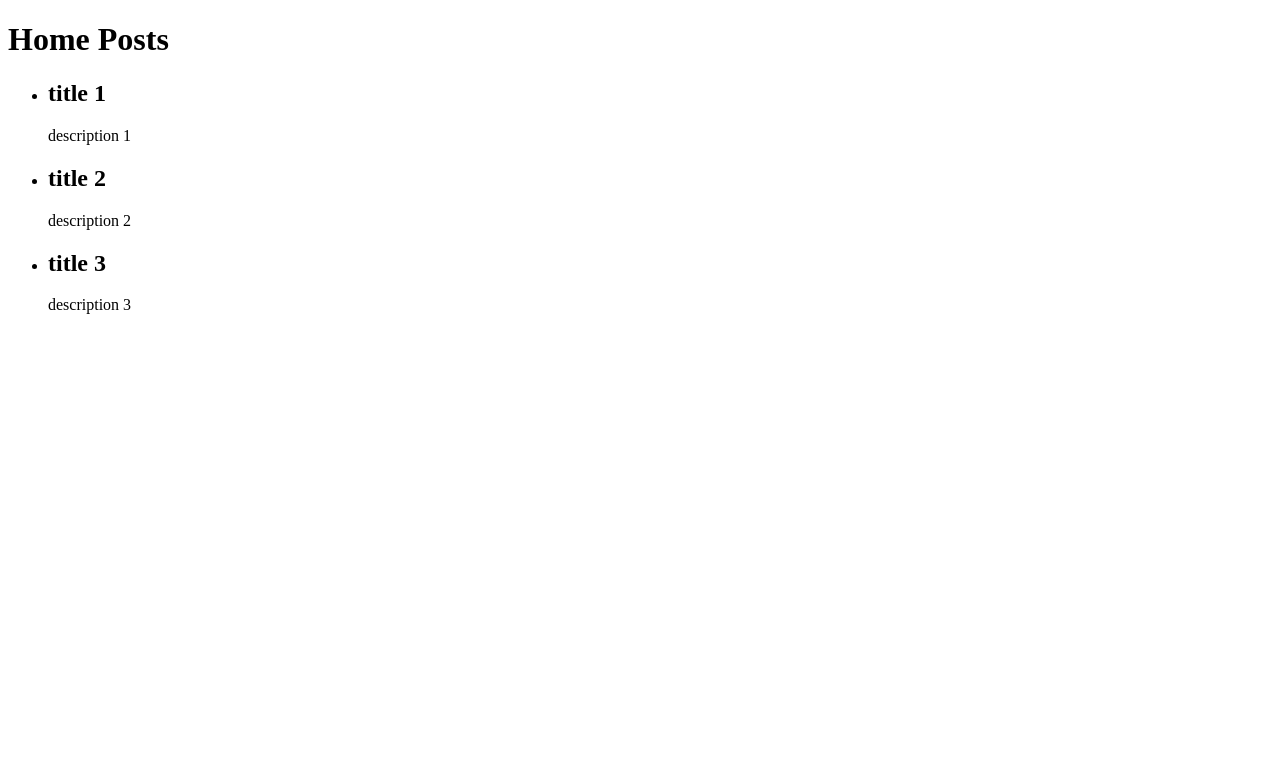
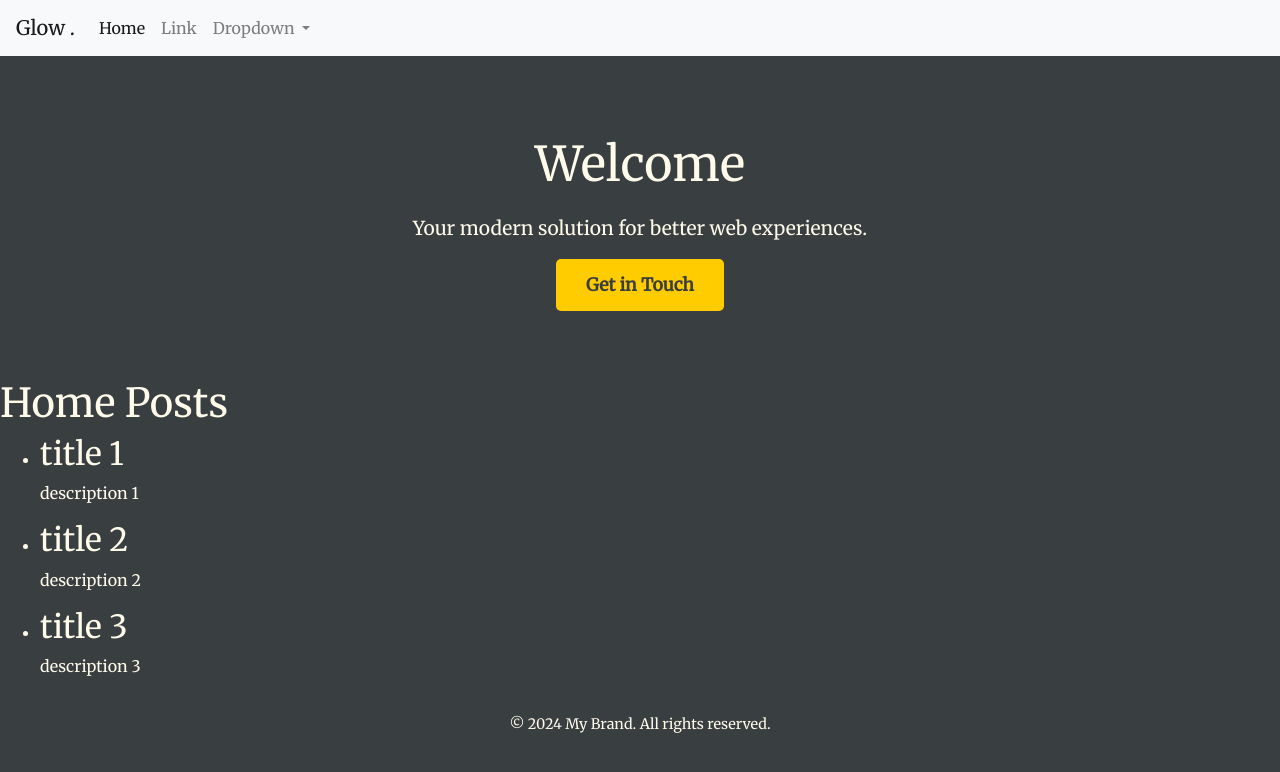
Before and after one commit to Aria-vero-s/glow, a Django app: page / in a window 1280 px wide. Shown: the top 772 px of the page. Run offline with Django 5.2, Linux system fonts and the light colour scheme; data comes from the database, SQL or seed files in the repository; both versions use the stored data as it was after the commit; some libraries are stand-ins or nearby versions.

Commit message:
added styling

```diff
--- a/home/templates/home/index.html
+++ b/home/templates/home/index.html
@@ -1,11 +1,63 @@
+{% load static %}
+
 <!DOCTYPE html>
 <html lang="en">
 <head>
-    <meta charset="UTF-8">
-    <meta name="viewport" content="width=device-width, initial-scale=1.0">
-    <title>Home</title>
+  <meta charset="UTF-8">
+  <meta name="viewport" content="width=device-width, initial-scale=1.0">
+  <meta http-equiv="X-UA-Compatible" content="ie=edge">
+  <title>Glow</title>
+  <link rel="stylesheet" href="https://cdn.jsdelivr.net/npm/bootstrap@4.0.0/dist/css/bootstrap.min.css" integrity="sha384-Gn5384xqQ1aoWXA+058RXPxPg6fy4IWvTNh0E263XmFcJlSAwiGgFAW/dAiS6JXm" crossorigin="anonymous">
+  <link href="https://fonts.googleapis.com/css2?family=Merriweather&display=swap" rel="stylesheet">
+  <link rel="stylesheet" href="{% static 'css/styles.css' %}">
 </head>
 <body>
+    <nav class="navbar navbar-expand-lg navbar-light bg-light">
+        <a class="navbar-brand" href="#">Glow .</a>
+        <button class="navbar-toggler" type="button" data-toggle="collapse" data-target="#navbarSupportedContent" aria-controls="navbarSupportedContent" aria-expanded="false" aria-label="Toggle navigation">
+          <span class="navbar-toggler-icon"></span>
+        </button>
+
+        <div class="collapse navbar-collapse" id="navbarSupportedContent">
+          <ul class="navbar-nav mr-auto">
+            <li class="nav-item active">
+              <a class="nav-link" href="#">Home <span class="sr-only">(current)</span></a>
+            </li>
+            <li class="nav-item">
+              <a class="nav-link" href="#">Link</a>
+            </li>
+            <li class="nav-item dropdown">
+              <a class="nav-link dropdown-toggle" href="#" id="navbarDropdown" role="button" data-toggle="dropdown" aria-haspopup="true" aria-expanded="false">
+                Dropdown
+              </a>
+              <div class="dropdown-menu" aria-labelledby="navbarDropdown">
+                <a class="dropdown-item" href="#">Action</a>
+                <a class="dropdown-item" href="#">Another action</a>
+                <div class="dropdown-divider"></div>
+                <a class="dropdown-item" href="#">Something else here</a>
+              </div>
+            </li>
+          </ul>
+        </div>
+      </nav>
+
+  <!-- <header>
+    <nav>
+      <div class="logo">My Brand</div>
+      <ul class="nav-links">
+        <li><a href="#home">Home</a></li>
+        <li><a href="#services">Services</a></li>
+        <li><a href="#contact">Contact</a></li>
+      </ul>
+    </nav>
+  </header> -->
+
+  <section class="hero">
+    <h1>Welcome</h1>
+    <p>Your modern solution for better web experiences.</p>
+    <a href="#contact" class="cta-button">Get in Touch</a>
+  </section>
+  <section class="Posts">
     <h1>Home Posts</h1>
     <ul>
         {% for post in posts %}
@@ -15,5 +67,14 @@
             </li>
         {% endfor %}
     </ul>
+  </section>
+
+  <footer>
+    <p>&copy; 2024 My Brand. All rights reserved.</p>
+  </footer>
+  <script src="https://code.jquery.com/jquery-3.2.1.slim.min.js" integrity="sha384-KJ3o2DKtIkvYIK3UENzmM7KCkRr/rE9/Qpg6aAZGJwFDMVNA/GpGFF93hXpG5KkN" crossorigin="anonymous"></script>
+  <script src="https://cdn.jsdelivr.net/npm/popper.js@1.12.9/dist/umd/popper.min.js" integrity="sha384-ApNbgh9B+Y1QKtv3Rn7W3mgPxhU9K/ScQsAP7hUibX39j7fakFPskvXusvfa0b4Q" crossorigin="anonymous"></script>
+  <script src="https://cdn.jsdelivr.net/npm/bootstrap@4.0.0/dist/js/bootstrap.min.js" integrity="sha384-JZR6Spejh4U02d8jOt6vLEHfe/JQGiRRSQQxSfFWpi1MquVdAyjUar5+76PVCmYl" crossorigin="anonymous"></script>
+
 </body>
 </html>
--- a/myproject/settings.py
+++ b/myproject/settings.py
@@ -118,7 +118,9 @@ USE_TZ = True
 # https://docs.djangoproject.com/en/5.1/howto/static-files/
 
 STATIC_URL = '/static/'
-STATIC_ROOT = os.path.join(BASE_DIR, 'staticfiles')
+STATICFILES_DIRS = [
+    BASE_DIR / "static",  # If you have global static files
+]
 
 # Default primary key field type
 # https://docs.djangoproject.com/en/5.1/ref/settings/#default-auto-field
--- /dev/null
+++ b/static/css/styles.css
@@ -0,0 +1,93 @@
+/* General Styling */
+/* * {
+	margin: 0;
+	padding: 0;
+	box-sizing: border-box;
+  } */
+
+  body {
+	font-family: 'Merriweather', serif;
+	background-color: #393e41;
+	color: #fffbeb;
+  }
+
+  a {
+	text-decoration: none;
+	color: inherit;
+  }
+
+  /* Header */
+  /* header {
+	background-color: #393e41;
+	padding: 20px 50px;
+  } */
+
+  /* nav {
+	display: flex;
+	justify-content: space-between;
+	align-items: center;
+  }
+
+  .nav-links {
+	display: flex;
+	gap: 20px;
+  }
+
+  .nav-links li {
+	list-style: none;
+  }
+
+  .nav-links a {
+	color: #fffbeb;
+	font-weight: bold;
+	transition: color 0.3s ease;
+  }
+
+  .nav-links a:hover {
+	color: #ffcc00;
+  } */
+
+  /* Hero Section */
+  .hero {
+	background-color: #393e41;
+	color: #fffbeb;
+	text-align: center;
+	padding: 80px 20px;
+  }
+
+  .hero h1 {
+	font-size: 3rem;
+	margin-bottom: 20px;
+  }
+
+  .hero p {
+	font-size: 1.2rem;
+	margin-bottom: 30px;
+  }
+
+  .cta-button {
+	background-color: #ffcc00;
+	color: #393e41;
+	padding: 15px 30px;
+	font-size: 1.1rem;
+	font-weight: bold;
+	border-radius: 5px;
+	transition: background-color 0.3s ease;
+  }
+
+  .cta-button:hover {
+	background-color: #f1b800;
+  }
+
+  /* Footer */
+  footer {
+	text-align: center;
+	padding: 20px;
+	background-color: #393e41;
+	color: #fffbeb;
+	font-size: 0.9rem;
+  }
+
+  footer p {
+	margin: 0;
+  }
```
Also changed, not shown: db.sqlite3.
